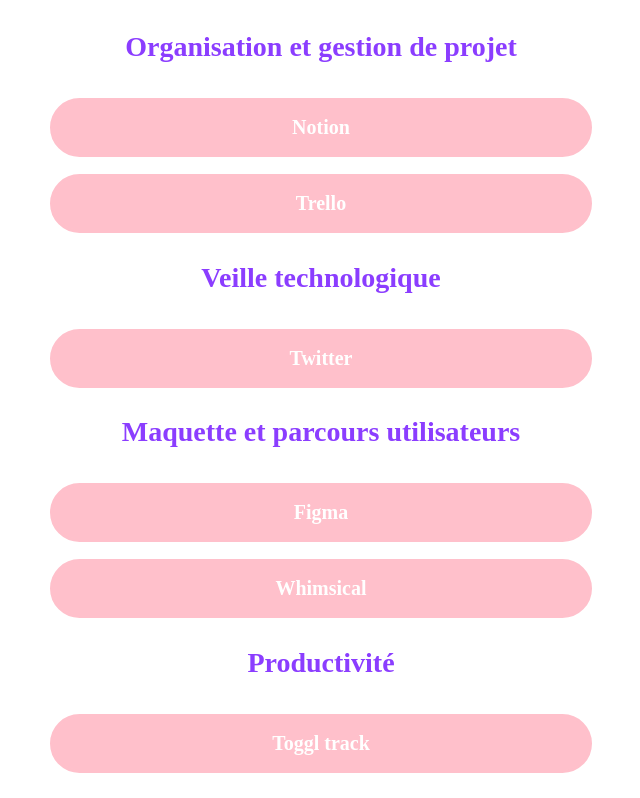
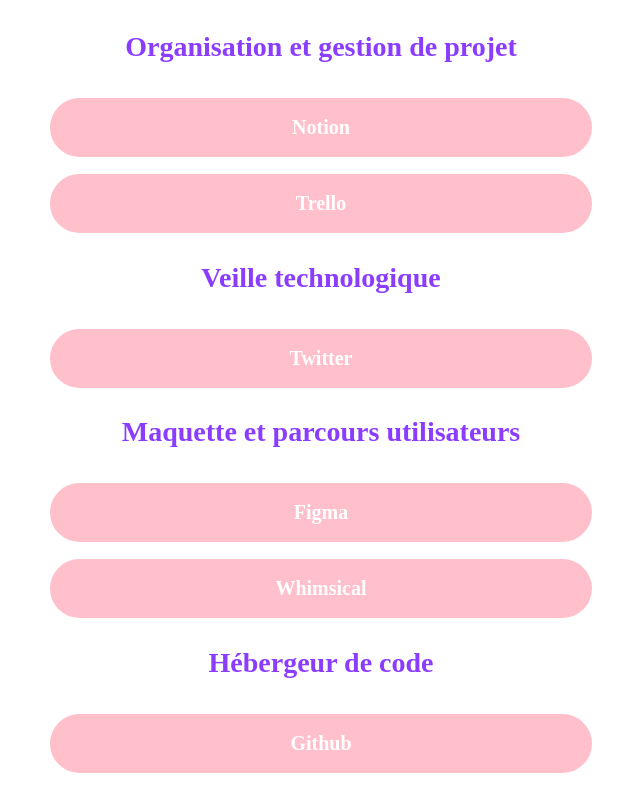
Before and after one commit to Tatiana-Juin/lien-pour-coder, a plain HTML site: page index.html in a window 1280 px wide. Shown: the top 798 px of the page, without its empty margins (319-959 px from the left). Drawn offline with Linux system fonts and the light colour scheme.

Commit message:
Ajout d'une catégorie pour github

```diff
--- a/index.html
+++ b/index.html
@@ -45,6 +45,14 @@
 
         </section>
 
+        <section>
+            <h2> Hébergeur de code  </h2>
+
+            <!-- github -->
+            <a class="lien-site" href="https://github.com/login" target="_blank" rel="noopener noreferrer"> Github </a>
+
+        </section>
+
         <!-- Outil de productivité-->
         <section>
             <h2>Productivité </h2>
```
